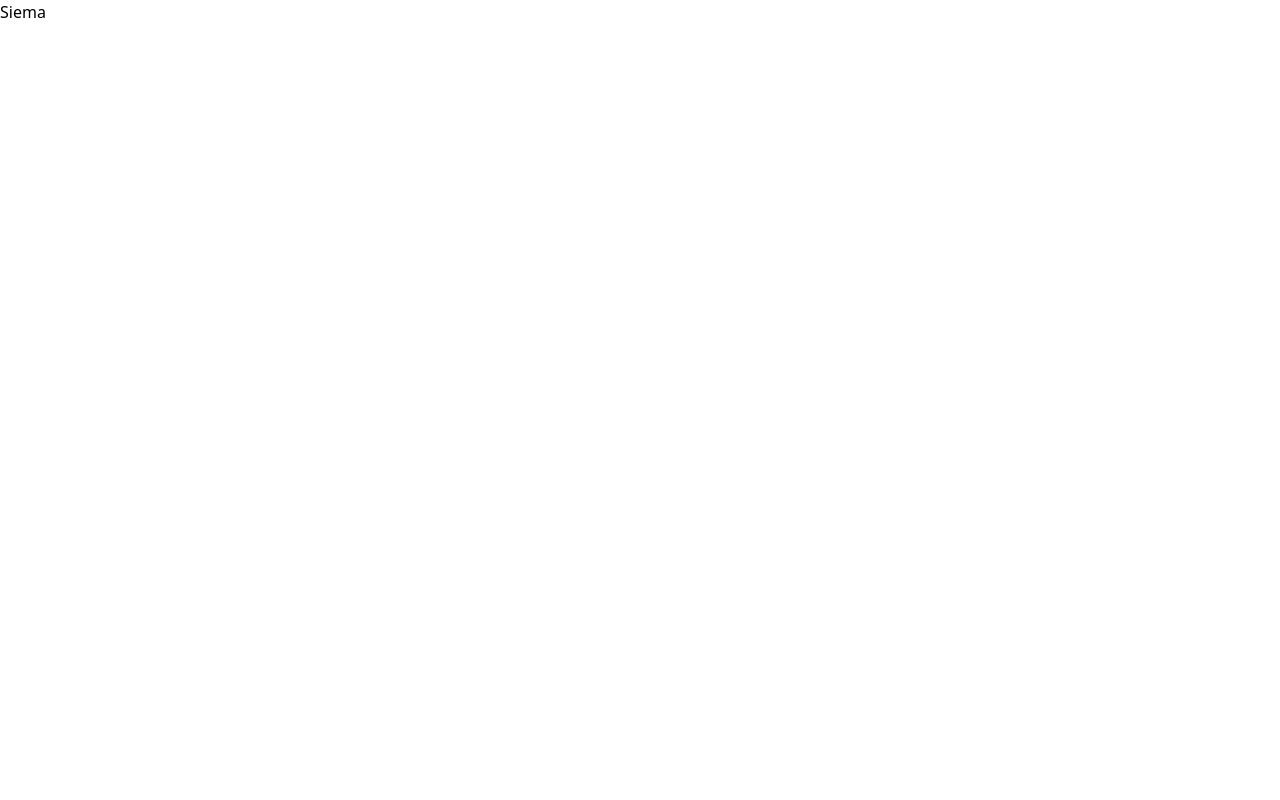
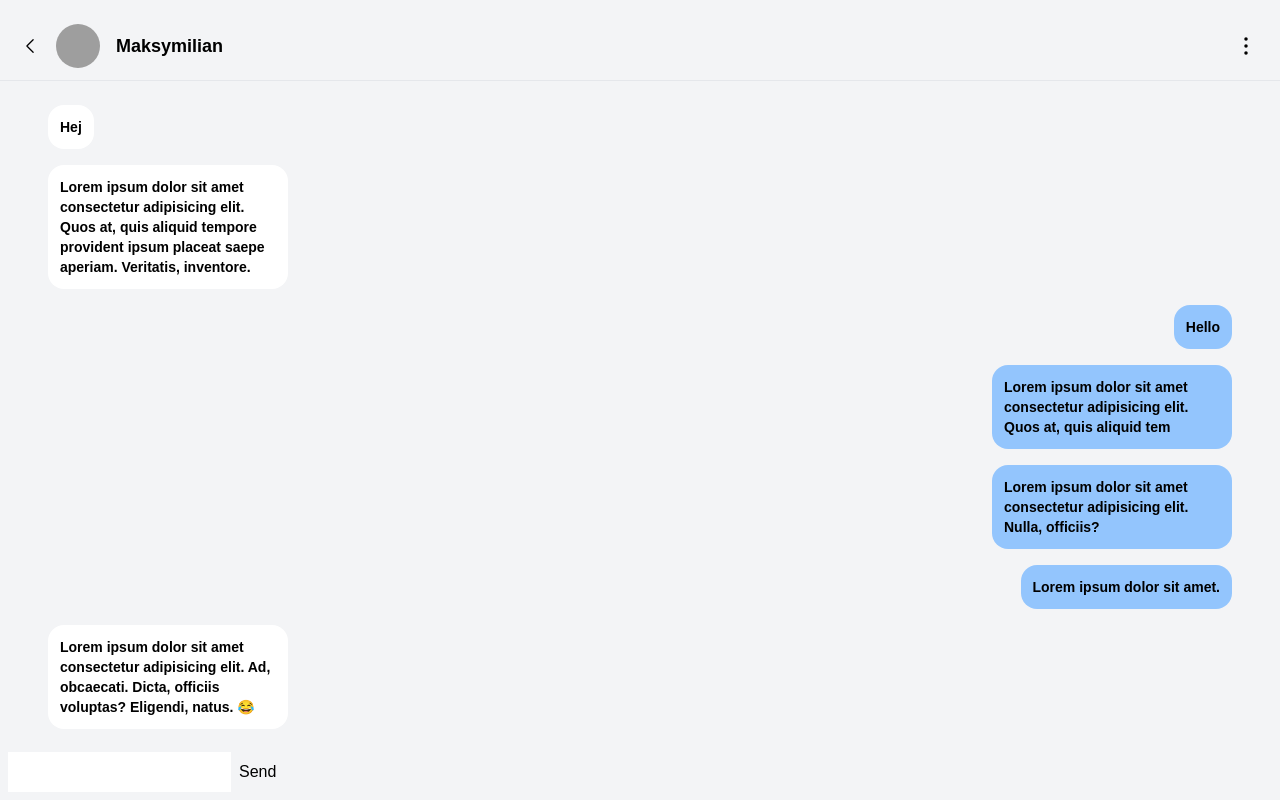
Before and after one commit to maxszymanski/chat, a React (Vite) app: page / in a window 1280 px wide. Built offline with nearby package versions, Linux system fonts and the light colour scheme; grey boxes are pictures that could not be loaded.

Commit message:
create chat list

```diff
--- a/package.json
+++ b/package.json
@@ -11,8 +11,10 @@
   },
   "dependencies": {
     "@fontsource-variable/nunito-sans": "^5.1.0",
+    "@heroicons/react": "^2.1.5",
     "react": "^18.3.1",
-    "react-dom": "^18.3.1"
+    "react-dom": "^18.3.1",
+    "react-router-dom": "^6.26.2"
   },
   "devDependencies": {
     "@eslint/js": "^9.9.0",
--- a/src/App.tsx
+++ b/src/App.tsx
@@ -1,5 +1,11 @@
+import { createBrowserRouter, RouterProvider } from 'react-router-dom'
+import AppLayout from './components/AppLayout'
+import Chat from './chat/Chat'
+
+const router = createBrowserRouter([{ element: <AppLayout />, children: [{ path: '/', element: <Chat /> }] }])
+
 function App() {
-	return <div className="">Siema</div>
+	return <RouterProvider router={router} />
 }
 
 export default App
--- /dev/null
+++ b/src/chat/Chat.tsx
@@ -0,0 +1,15 @@
+import ChatHeader from './ChatHeader'
+import ChatMain from './ChatMain'
+import ChatMessage from './ChatMessage'
+
+function Chat() {
+	return (
+		<div className="h-screen flex flex-col">
+			<ChatHeader />
+			<ChatMain />
+			<ChatMessage />
+		</div>
+	)
+}
+
+export default Chat
--- /dev/null
+++ b/src/chat/ChatHeader.tsx
@@ -0,0 +1,41 @@
+import { Link } from 'react-router-dom'
+
+function ChatHeader() {
+	return (
+		<div className="flex w-full justify-between items-center px-5 pt-6 pb-3 border-b border-gray-200">
+			<div className="flex justify-between items-center gap-4">
+				<Link className="block" to="/">
+					<svg
+						xmlns="http://www.w3.org/2000/svg"
+						fill="none"
+						viewBox="0 0 24 24"
+						strokeWidth={1.5}
+						stroke="currentColor"
+						className="size-5">
+						<path strokeLinecap="round" strokeLinejoin="round" d="M15.75 19.5 8.25 12l7.5-7.5" />
+					</svg>
+				</Link>
+				<img
+					src="https://www.clarin.com/2024/07/04/uteodLeuh_2000x1500__1.jpg"
+					className="w-9 h-9 md:w-11 md:h-11 rounded-full object-cover"
+				/>
+				<p className="font-semibold text-lg">Maksymilian</p>
+			</div>
+			<svg
+				xmlns="http://www.w3.org/2000/svg"
+				fill="none"
+				viewBox="0 0 24 24"
+				strokeWidth={1.5}
+				stroke="currentColor"
+				className="size-7 font-semibold">
+				<path
+					strokeLinecap="round"
+					strokeLinejoin="round"
+					d="M12 6.75a.75.75 0 1 1 0-1.5.75.75 0 0 1 0 1.5ZM12 12.75a.75.75 0 1 1 0-1.5.75.75 0 0 1 0 1.5ZM12 18.75a.75.75 0 1 1 0-1.5.75.75 0 0 1 0 1.5Z"
+				/>
+			</svg>
+		</div>
+	)
+}
+
+export default ChatHeader
--- /dev/null
+++ b/src/chat/ChatMain.tsx
@@ -0,0 +1,35 @@
+function ChatMain() {
+	return (
+		<main className="flex-1  overflow-y-auto px-12 text-sm font-semibold py-6">
+			<div className="flex flex-col justify-end gap-4">
+				<p className="bg-white p-3 max-w-60  rounded-2xl  w-fit">Hej</p>
+				<p className="bg-white p-3 max-w-60  rounded-2xl  w-fit">
+					Lorem ipsum dolor sit amet consectetur adipisicing elit. Quos at, quis aliquid tempore provident
+					ipsum placeat saepe aperiam. Veritatis, inventore.
+				</p>
+				<p className="bg-blue-300 p-3 max-w-60  rounded-2xl   self-end items">Hello</p>
+				<p className="bg-blue-300 p-3 max-w-60 rounded-2xl  self-end">
+					Lorem ipsum dolor sit amet consectetur adipisicing elit. Quos at, quis aliquid tem
+				</p>
+				<p className="bg-blue-300 p-3 max-w-60 rounded-2xl  self-end">
+					Lorem ipsum dolor sit amet consectetur adipisicing elit. Nulla, officiis?
+				</p>
+				<p className="bg-blue-300 p-3 max-w-60 rounded-2xl  self-end">Lorem ipsum dolor sit amet.</p>
+				<p className="bg-white p-3 max-w-60  rounded-2xl  w-fit">
+					Lorem ipsum dolor sit amet consectetur adipisicing elit. Ad, obcaecati. Dicta, officiis voluptas?
+					Eligendi, natus. 😂
+				</p>
+				<p className="bg-white p-3 max-w-60  rounded-2xl  w-fit">
+					Lorem ipsum dolor sit amet consectetur adipisicing elit. Ad, obcaecati. Dicta, officiis voluptas?
+					Eligendi, natus.
+				</p>
+				<p className="bg-white p-3 max-w-60  rounded-2xl  w-fit">
+					Lorem ipsum dolor sit amet consectetur adipisicing elit. Ad, obcaecati. Dicta, officiis voluptas?
+					Eligendi, natus.
+				</p>
+			</div>
+		</main>
+	)
+}
+
+export default ChatMain
--- /dev/null
+++ b/src/chat/ChatMessage.tsx
@@ -0,0 +1,10 @@
+function ChatMessage() {
+	return (
+		<div className="p-2">
+			<input className="p-2" />
+			<button className="p-2">Send</button>
+		</div>
+	)
+}
+
+export default ChatMessage
--- /dev/null
+++ b/src/components/AppLayout.tsx
@@ -0,0 +1,11 @@
+import { Outlet } from 'react-router-dom'
+
+function AppLayout() {
+	return (
+		<div className="bg-gray-100 font-nunito">
+			<Outlet />
+		</div>
+	)
+}
+
+export default AppLayout
--- a/tailwind.config.js
+++ b/tailwind.config.js
@@ -6,6 +6,9 @@ export default {
 			fontFamily: {
 				nunito: 'Nunito Sans Variable, sans-serif',
 			},
+			backgroundImage: {
+				'app-gradient': 'linear-gradient(to right, #614385, #516395 )',
+			},
 		},
 	},
 	plugins: [],
```
Also changed, not shown: 1 other file (tests, documents, lock files or other folders).
